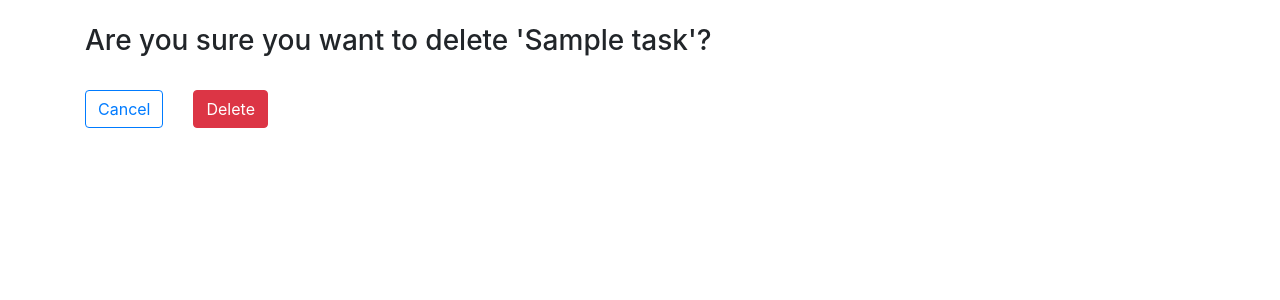
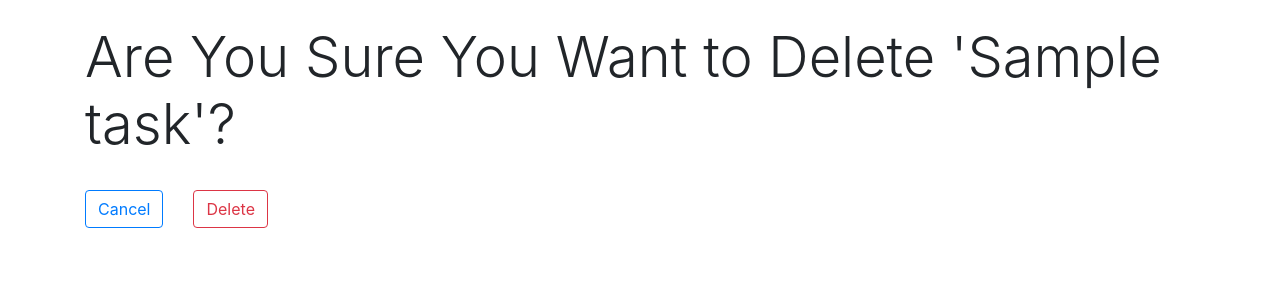
Before and after one commit to ironsubhajit/to-do-app, a Django app: page /delete_task/1/ in a window 1280 px wide. Shown: the top 300 px of the page. Run offline with Django 3.2, Linux system fonts and the light colour scheme; tables that the repository leaves empty hold one stand-in row (values such as "Sample post").

Commit message:
Update Styling `Delete Task page`

```diff
--- a/todo/task/templates/task/delete_task.html
+++ b/todo/task/templates/task/delete_task.html
@@ -2,7 +2,7 @@
 {% block content %}
     <br>
     <div class="container">
-        <h3>Are you sure you want to delete '{{ task }}'?</h3>
+        <h3 class="display-4">Are You Sure You Want to Delete '{{ task }}'?</h3>
         <br>
         <form method="POST">
             {% csrf_token %}
@@ -11,7 +11,7 @@
                     <a class="btn btn-outline-primary" href="{% url 'taskList' %}" role="button">Cancel</a>
                 </div>
                 <div class="col-auto">
-                    <input type="submit" class="btn btn-danger" value="Delete" role="button">
+                    <input type="submit" class="btn btn-outline-danger" value="Delete" role="button">
                 </div>
             </div>
         </form>
```
